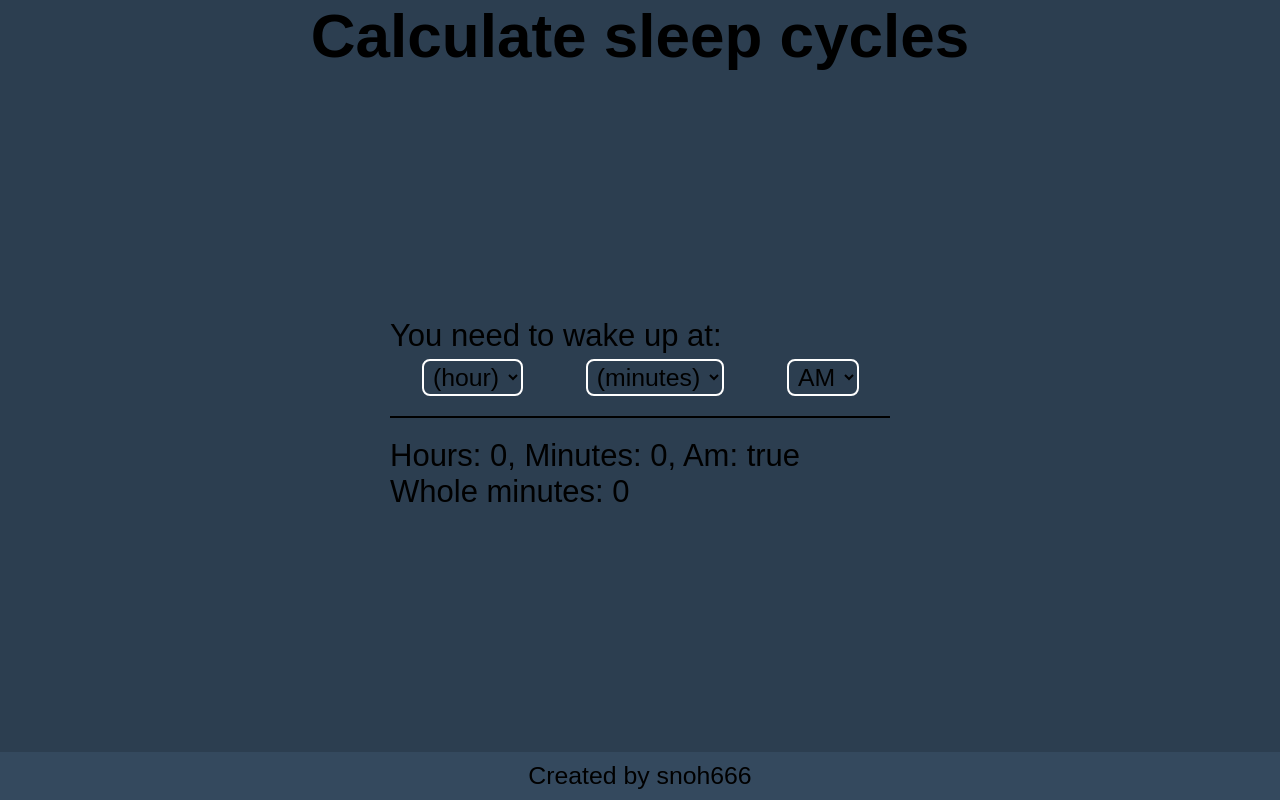
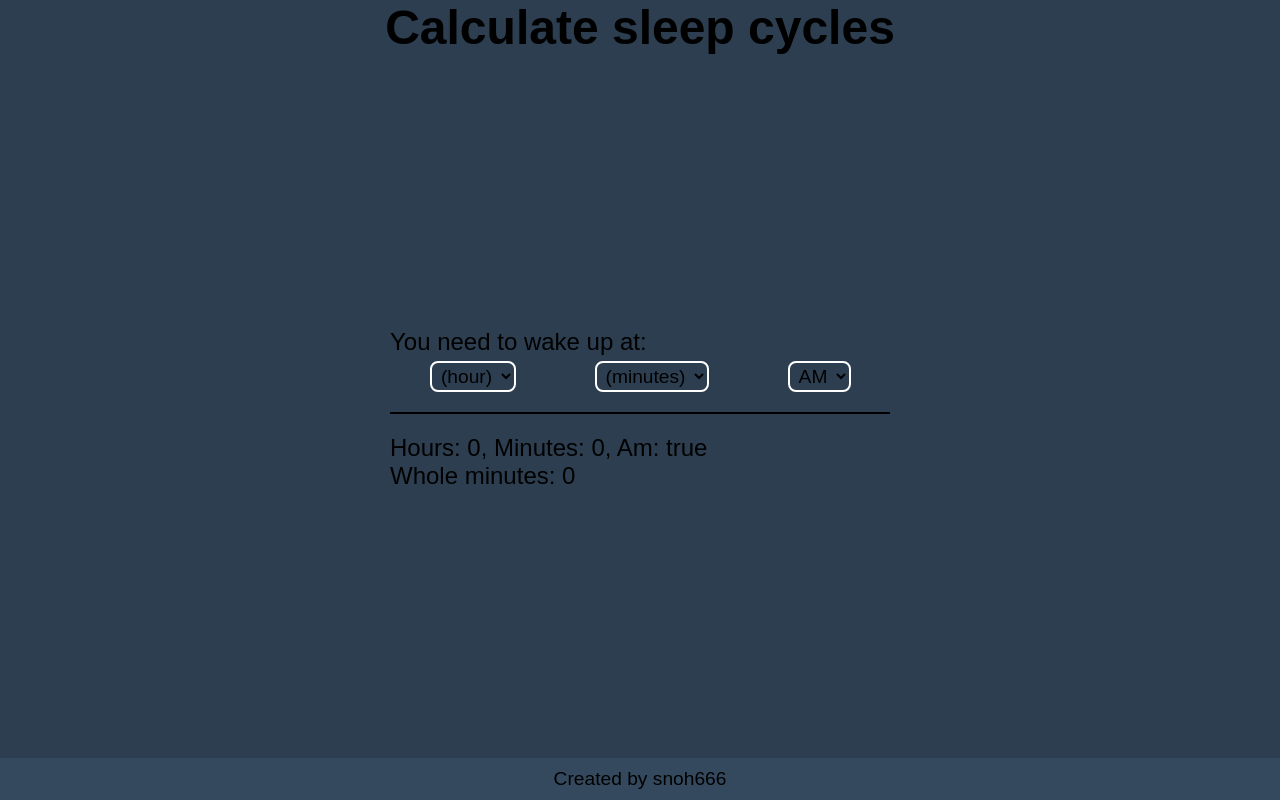
Before and after one commit to snoh666/sleep-cycle-calculator, a React (Create React App) app: page / in a window 1280 px wide. Built offline with nearby package versions, Linux system fonts and the light colour scheme; the HTML template or start-up script is replaced by a standard one.

Commit message:
Changed root font size

```diff
--- a/src/index.css
+++ b/src/index.css
@@ -6,7 +6,7 @@
 body{
   font-family: 'Montserrat',
   sans-serif;
-  font-size: 31px;
+  font-size: 24px;
   background: #2c3e50;
   color: #000;
 }
```
